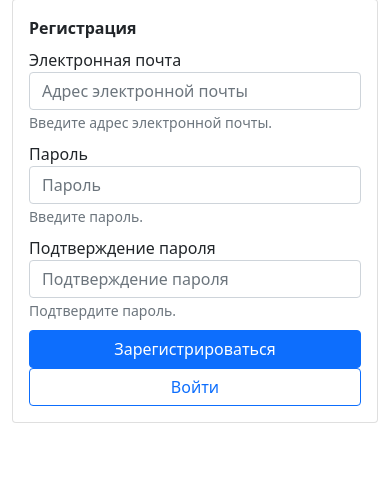
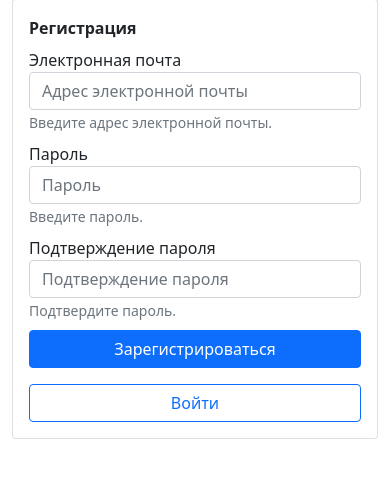
Before and after one commit to kispython-ru/dta, a Flask app: template webapp/templates/student/register.jinja in a window 390 px wide. Shown: the part 120-598 px from the top of the page. Run offline with Flask 2, Linux system fonts and the light colour scheme; the template is opened without the code that fills it: values that come from a table or form of the project are taken from there, others are empty; some libraries are stand-ins or nearby versions.

Commit message:
fix: Registration page padding

```diff
--- a/webapp/templates/student/register.jinja
+++ b/webapp/templates/student/register.jinja
@@ -50,7 +50,7 @@
         {% endif %}
         {{ form.csrf_token }}
         <div class="row">
-          <div class="col-md-6">
+          <div class="col-md-6 mb-3">
             <button type="submit" class="btn btn-primary w-100 d-block">
               Зарегистрироваться
             </button>
```
